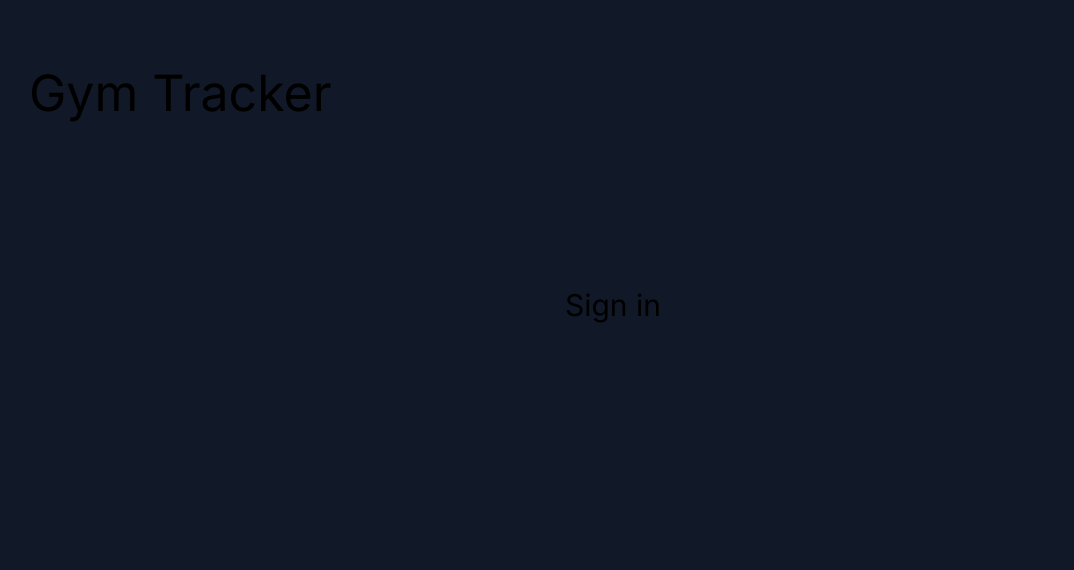
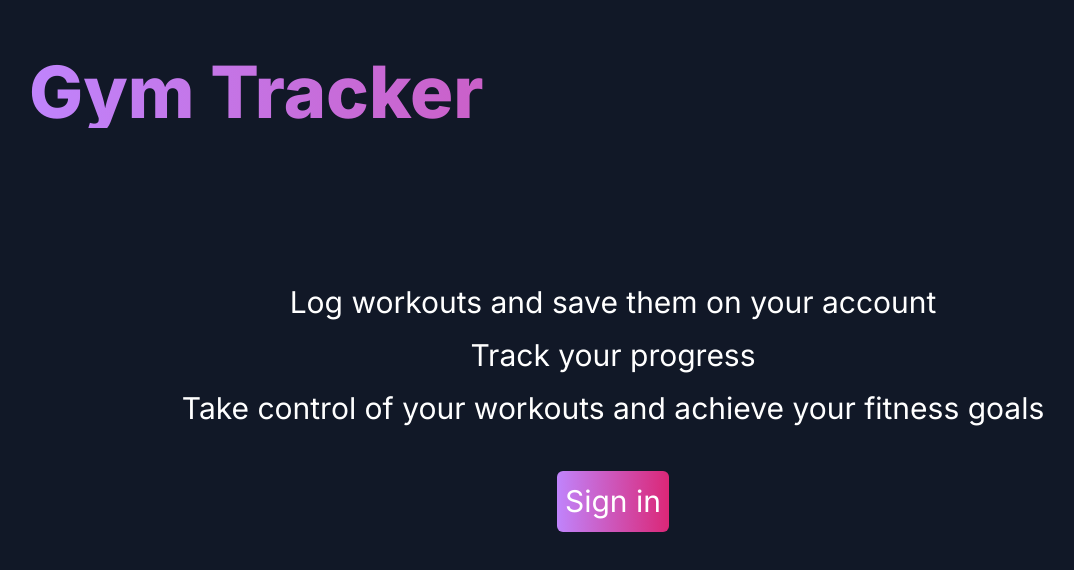
Before and after one commit to gnahc2305/gym-tracker, a Next.js app: page / in a window 1280 px wide. Shown: the top 570 px of the page, without its empty margins (27-1101 px from the left). Built offline with nearby package versions, Linux system fonts and the light colour scheme; no server answers.

Commit message:
add style to landing page

```diff
--- a/app/page.tsx
+++ b/app/page.tsx
@@ -1,4 +1,4 @@
-'use client';
+"use client";
 
 import { redirect } from "next/navigation";
 import { SignInButton } from "@/components/buttons";
@@ -13,15 +13,17 @@ export default function Home() {
 
   return (
     <main>
-      <div className="flex flex-col justify-between p-14 text-[50px]">
-        <h1>Gym Tracker</h1>
+      <div className="flex flex-col justify-between p-14 text-[50px] text-white">
+        <h1 className="font-extrabold text-transparent text-7xl bg-clip-text bg-gradient-to-r from-purple-400 to-pink-600">Gym Tracker</h1>
       </div>
 
-      <div className="flex flex-col items-center text-[30px] pt-24">
-        <SignInButton />
-        {/* <Link href='/api/auth/signin'>
-          <button className="">Sign In</button>
-        </Link> */}
+      <div className="flex flex-col items-center text-[30px] pt-24 text-white">
+        <p className="pb-2">Log workouts and save them on your account</p>
+        <p className="pb-2">Track your progress</p>
+        <p>Take control of your workouts and achieve your fitness goals</p>
+        <div className="mt-10 bg-gradient-to-r from-purple-400 to-pink-600 p-2 rounded-md">
+          <SignInButton />
+        </div>
       </div>
     </main>
   );
--- a/components/buttons.tsx
+++ b/components/buttons.tsx
@@ -5,11 +5,10 @@ import Image from "next/image";
 
 export function SignInButton() {
   const { data: session, status } = useSession();
-  // console.log(session, status);
 
-  if (status === "loading") {
-    return <>Loading Data...</>;
-  }
+  // if (status === "loading") {
+  //   return <>Loading Data...</>;
+  // }
 
   if (status === "authenticated") {
     return (
```
